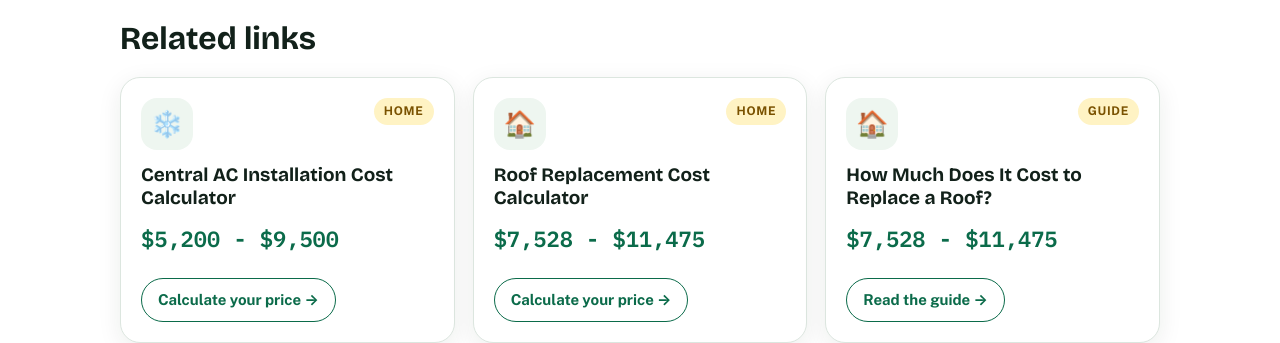
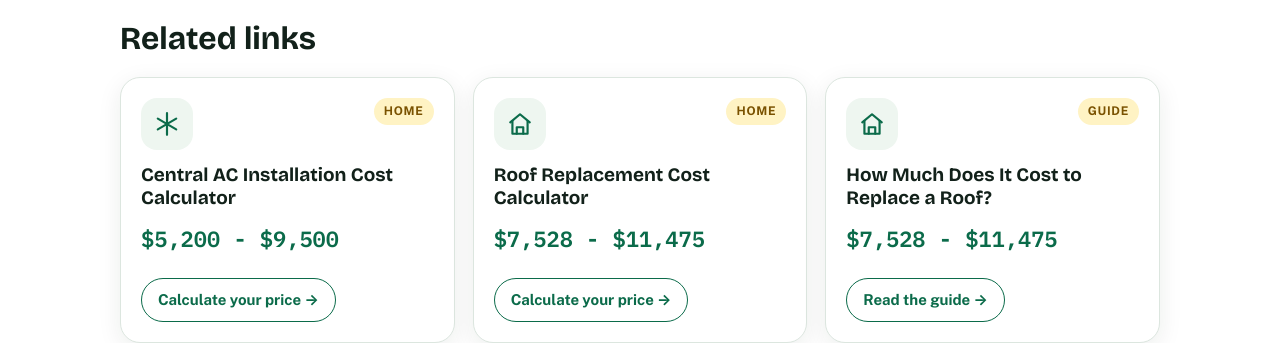
Before and after one commit to zaidmeo09-dhangal/howmuchdoesitcostusa, a Jekyll site: the page built from _posts/2026-11-14-how-much-does-it-cost-to-install-central-air.md, in a window 1280 px wide and 900 px high, scrolled down 3200 px. Shown: the part 159-502 px from the top of the window. Built offline with Jekyll 4.4.1, drawn with Linux system fonts in a browser that asks for light colours.

Commit message:
Initial deploy: add _posts/2026-11-14-how-much-does-it-cost-to-install-central-air.md

```diff
--- a/_posts/2026-11-14-how-much-does-it-cost-to-install-central-air.md
+++ b/_posts/2026-11-14-how-much-does-it-cost-to-install-central-air.md
@@ -182,9 +182,9 @@ An older home may need a panel upgrade or a new circuit for the outdoor unit. Th
 ## Related links
 
 <div class="grid related-grid">
-<div class="card related-card"><div class="card-top"><span class="card-icon" aria-hidden="true">❄️</span><span class="card-cat">Home</span></div><h3><a href="{{ '/central-ac-installation-cost-calculator/' | relative_url }}">Central AC Installation Cost Calculator</a></h3><p class="price">$5,200 - $9,500</p><a class="card-cta" href="{{ '/central-ac-installation-cost-calculator/' | relative_url }}">Calculate your price &rarr;</a></div>
-<div class="card related-card"><div class="card-top"><span class="card-icon" aria-hidden="true">🏠</span><span class="card-cat">Home</span></div><h3><a href="{{ '/roof-replacement-cost-calculator/' | relative_url }}">Roof Replacement Cost Calculator</a></h3><p class="price">$7,528 - $11,475</p><a class="card-cta" href="{{ '/roof-replacement-cost-calculator/' | relative_url }}">Calculate your price &rarr;</a></div>
-<div class="card related-card"><div class="card-top"><span class="card-icon" aria-hidden="true">🏠</span><span class="card-cat">Guide</span></div><h3><a href="{{ '/blog/how-much-does-it-cost-to-replace-a-roof/' | relative_url }}">How Much Does It Cost to Replace a Roof?</a></h3><p class="price">$7,528 - $11,475</p><a class="card-cta" href="{{ '/blog/how-much-does-it-cost-to-replace-a-roof/' | relative_url }}">Read the guide &rarr;</a></div>
+<div class="card related-card"><div class="card-top"><span class="card-icon" aria-hidden="true"><svg aria-hidden="true" width="26" height="26" viewBox="0 0 24 24" fill="none" stroke="currentColor" stroke-width="2" stroke-linecap="round" stroke-linejoin="round"><path d="M12 2v20M3.5 7l17 10M20.5 7l-17 10"/></svg></span><span class="card-cat">Home</span></div><h3><a href="{{ '/central-ac-installation-cost-calculator/' | relative_url }}">Central AC Installation Cost Calculator</a></h3><p class="price">$5,200 - $9,500</p><a class="card-cta" href="{{ '/central-ac-installation-cost-calculator/' | relative_url }}">Calculate your price &rarr;</a></div>
+<div class="card related-card"><div class="card-top"><span class="card-icon" aria-hidden="true"><svg aria-hidden="true" width="26" height="26" viewBox="0 0 24 24" fill="none" stroke="currentColor" stroke-width="2" stroke-linecap="round" stroke-linejoin="round"><path d="M3 10.5 12 3l9 7.5"/><path d="M5 9.5V21h14V9.5"/><path d="M9 21v-6h6v6"/></svg></span><span class="card-cat">Home</span></div><h3><a href="{{ '/roof-replacement-cost-calculator/' | relative_url }}">Roof Replacement Cost Calculator</a></h3><p class="price">$7,528 - $11,475</p><a class="card-cta" href="{{ '/roof-replacement-cost-calculator/' | relative_url }}">Calculate your price &rarr;</a></div>
+<div class="card related-card"><div class="card-top"><span class="card-icon" aria-hidden="true"><svg aria-hidden="true" width="26" height="26" viewBox="0 0 24 24" fill="none" stroke="currentColor" stroke-width="2" stroke-linecap="round" stroke-linejoin="round"><path d="M3 10.5 12 3l9 7.5"/><path d="M5 9.5V21h14V9.5"/><path d="M9 21v-6h6v6"/></svg></span><span class="card-cat">Guide</span></div><h3><a href="{{ '/blog/how-much-does-it-cost-to-replace-a-roof/' | relative_url }}">How Much Does It Cost to Replace a Roof?</a></h3><p class="price">$7,528 - $11,475</p><a class="card-cta" href="{{ '/blog/how-much-does-it-cost-to-replace-a-roof/' | relative_url }}">Read the guide &rarr;</a></div>
 </div>
 <ul class="chip-list">
   <li><a href="{{ '/blog/how-much-does-a-fence-cost/' | relative_url }}">How Much Does a Fence Cost? <span aria-hidden="true">&rarr;</span></a></li>
```
